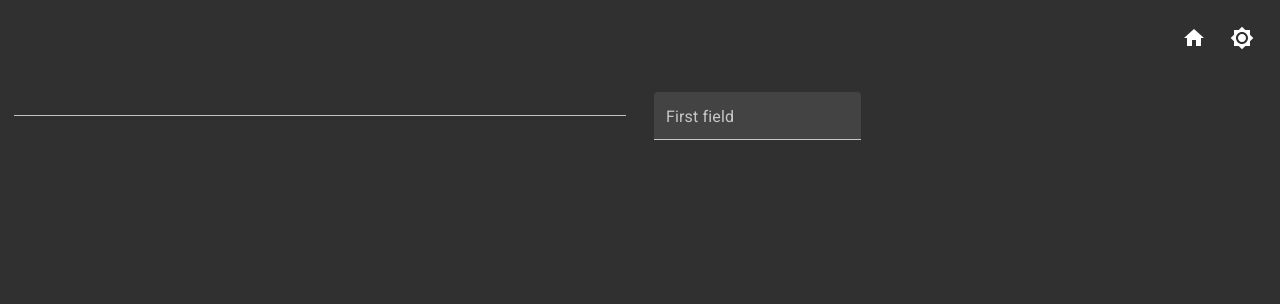
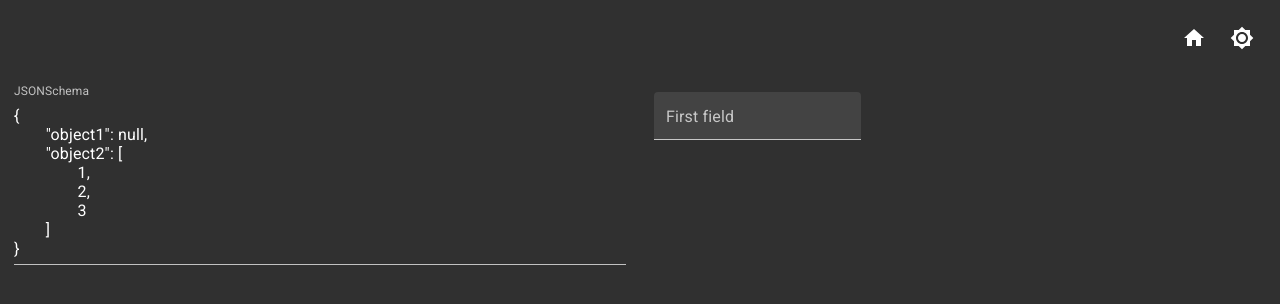
Before and after one commit to KZzizzle/s4l-react-test, a React app: page /form-demo in a window 1280 px wide. Shown: the top 304 px of the page. Built offline with nearby package versions, Linux system fonts and the light colour scheme; no server answers.

Commit message:
First dynaform demo page setup

```diff
--- a/src/form/FormDemo.js
+++ b/src/form/FormDemo.js
@@ -1,52 +1,78 @@
-import React from 'react';
-import DynamicForm from './DynamicForm';
-import { makeStyles } from '@material-ui/styles';
-import { TextField } from '@material-ui/core';
+import React from "react";
+import DynamicForm from "./DynamicForm";
+import { makeStyles } from "@material-ui/styles";
+import { TextField } from "@material-ui/core";
 
 const useStyles = makeStyles({
   root: {
-    height: 'calc(100vh - 5em)',
-    marginTop: '5em',
-    display: 'flex',
-    flexDirection: 'row'
+    height: "calc(100vh - 5em)",
+    marginTop: "5em",
+    display: "flex",
+    flexDirection: "row"
   },
   childContainer: {
     flex: 1,
-    padding: '1em'
-  },
-  textField: {
-    height: '100%'
+    padding: "1em"
   }
-})
+});
 
 const Workspace = props => {
   const classes = useStyles();
   return (
     <div className={classes.root}>
-      {
-        React.Children.map(props.children, child => (
-          <div className={classes.childContainer}>
-            {child}
-          </div>
-        ))
-      }
+      {React.Children.map(props.children, child => (
+        <div className={classes.childContainer}>{child}</div>
+      ))}
     </div>
   );
-}
+};
 
 const CodeArea = props => {
-  const classes = useStyles();
-  return <TextField multiline={true} fullWidth={true} className={classes.textField} />
-}
+  return (
+    <TextField
+      multiline={true}
+      fullWidth={true}
+      label="JSONSchema"
+      value={props.schema}
+      onChange={props.onChange}
+    />
+  );
+};
 
 class FormDemo extends React.Component {
+  constructor(props) {
+    super(props);
+    const schema = {
+      object1: null,
+      object2: [1, 2, 3]
+    };
+    const schemaPretty = JSON.stringify(schema, null, '\t');
+    this.state = {
+      schema,
+      schemaPretty
+    };
+  }
   render() {
     return (
       <Workspace>
-        <CodeArea />
-        <DynamicForm />
+        <CodeArea schema={this.state.schemaPretty} onChange={evt => this.onSchemaChange(evt.target.value)} />
+        <DynamicForm schema={this.state.schema} />
       </Workspace>
     );
+  }
+  onSchemaChange(value) {
+    this.setState({
+      schemaPretty: value
+    });
+    try {
+      const schema = JSON.parse(value)
+      this.setState({
+        schema
+      });
+    }
+    catch (err) {
+      console.error('JSONSchema JSON is not valid:', err.message);
+    }
   }
 }
 
```
